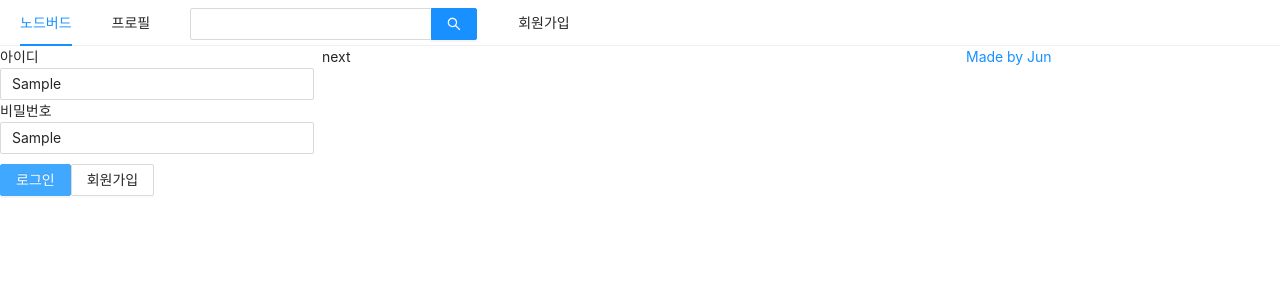
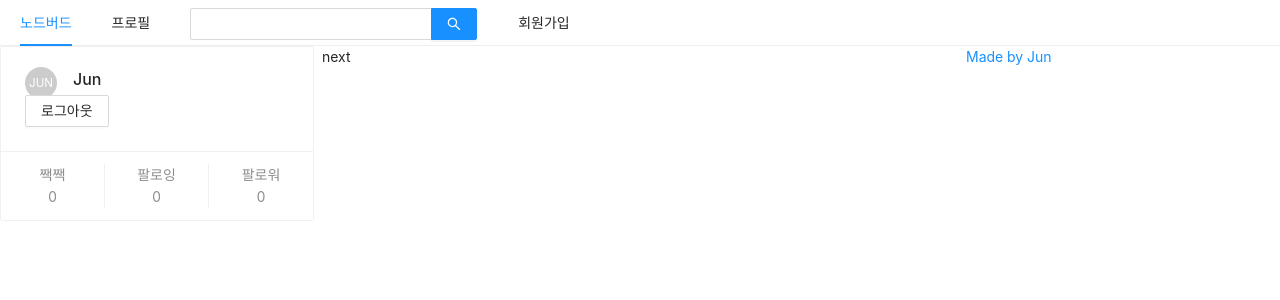
Before and after one commit to junyp1/Node_Bird, a Next.js app in the folder prepare/front/: page / in a window 1280 px wide. Both pictures are taken after typing "Sample", "Sample" into the empty fields and a click on the button "로그인". Shown: the top 300 px of the page. Built offline with nearby package versions, Linux system fonts and the light colour scheme.

Commit message:
login feature

```diff
--- a/prepare/front/components/AppLayout.js
+++ b/prepare/front/components/AppLayout.js
@@ -4,6 +4,11 @@ import { Menu, Input, Row, Col } from "antd";
 import { useState } from "react";
 import UserProfile from "./UserProfile";
 import LoginForm from "./LoginForm";
+import styled from "styled-components";
+
+const SearchInput = styled(Input.Search)`
+  vertical-align: middle;
+`;
 
 const AppLayout = ({ children }) => {
   const [isLoggedIn, setIsLoggedIn] = useState(false);
@@ -22,10 +27,7 @@ const AppLayout = ({ children }) => {
           </Link>
         </Menu.Item>
         <Menu.Item key="3">
-          <Input.Search
-            enterButton
-            style={{ verticalAlign: "middle" }}
-          ></Input.Search>
+          <SearchInput enterButton></SearchInput>
         </Menu.Item>
         <Menu.Item key="4">
           <Link href={"/signup"}>
@@ -35,7 +37,11 @@ const AppLayout = ({ children }) => {
       </Menu>
       <Row gutter={8}>
         <Col xs={24} md={6}>
-          {isLoggedIn ? <UserProfile></UserProfile> : <LoginForm></LoginForm>}
+          {isLoggedIn ? (
+            <UserProfile setIsLoggedIn={setIsLoggedIn}></UserProfile>
+          ) : (
+            <LoginForm setIsLoggedIn={setIsLoggedIn}></LoginForm>
+          )}
         </Col>
         <Col xs={24} md={12}>
           {children}
--- a/prepare/front/components/LoginForm.js
+++ b/prepare/front/components/LoginForm.js
@@ -1,15 +1,24 @@
 import { Form, Input, Button } from "antd";
 import Link from "next/link";
-import { useCallback, useState } from "react";
+import { useCallback, useState, useMemo } from "react";
 import styled from "styled-components";
 
 const ButtonWrapper = styled.div`
   margin-top: 10px;
 `;
 
-const LoginForm = () => {
+const FormWrapper = styled(Form)`
+  padding: 10px;
+`;
+
+const LoginForm = ({ setIsLoggedIn }) => {
   const [id, setId] = useState("");
   const [password, setPassword] = useState("");
+
+  //스타일 태그 내에 객체로써 스타일 정의시에는 리렌더링 유발한다.
+  // {} === {} -> false 이기 때문
+  // useMemo를 사용 or css-in-js 방식으로 스타일링 할 것
+  // const style = useMemo(() => ({ marginTop: 10 }), []);
 
   const onChangeId = useCallback((e) => {
     setId(e.target.value);
@@ -19,8 +28,13 @@ const LoginForm = () => {
     setPassword(e.target.value);
   }, []);
 
+  const onSubmitForm = useCallback(() => {
+    console.log(id, password);
+    setIsLoggedIn(true);
+  }, [id, password]);
+
   return (
-    <Form>
+    <FormWrapper onFinish={onSubmitForm}>
       <div>
         <label htmlFor="user-id">아이디</label>
         <br />
@@ -36,7 +50,7 @@ const LoginForm = () => {
           required
         ></Input>
       </div>
-      <div style={{ marginTop: 10 }}>
+      <ButtonWrapper>
         <Button type="primary" htmlType="submit" loading={false}>
           로그인
         </Button>
@@ -45,9 +59,9 @@ const LoginForm = () => {
             <Button>회원가입</Button>
           </a>
         </Link>
-      </div>
+      </ButtonWrapper>
       <div></div>
-    </Form>
+    </FormWrapper>
   );
 };
 
--- a/prepare/front/components/UserProfile.js
+++ b/prepare/front/components/UserProfile.js
@@ -1,8 +1,31 @@
-const UserProfile = () => {
+import { Card, Avatar, Button } from "antd";
+import { useCallback } from "react";
+
+const UserProfile = ({ setIsLoggedIn }) => {
+  const onLogOut = useCallback(() => {
+    setIsLoggedIn(false);
+  });
+
   return (
-    <>
-      <div>내 프로필</div>
-    </>
+    <Card
+      actions={[
+        <div key="twit">
+          짹짹
+          <br />0
+        </div>,
+        <div key="folloings">
+          팔로잉
+          <br />0
+        </div>,
+        <div key="followers">
+          팔로워
+          <br />0
+        </div>,
+      ]}
+    >
+      <Card.Meta title="Jun" avatar={<Avatar>JUN</Avatar>}></Card.Meta>
+      <Button onClick={onLogOut}>로그아웃</Button>
+    </Card>
   );
 };
 
```
